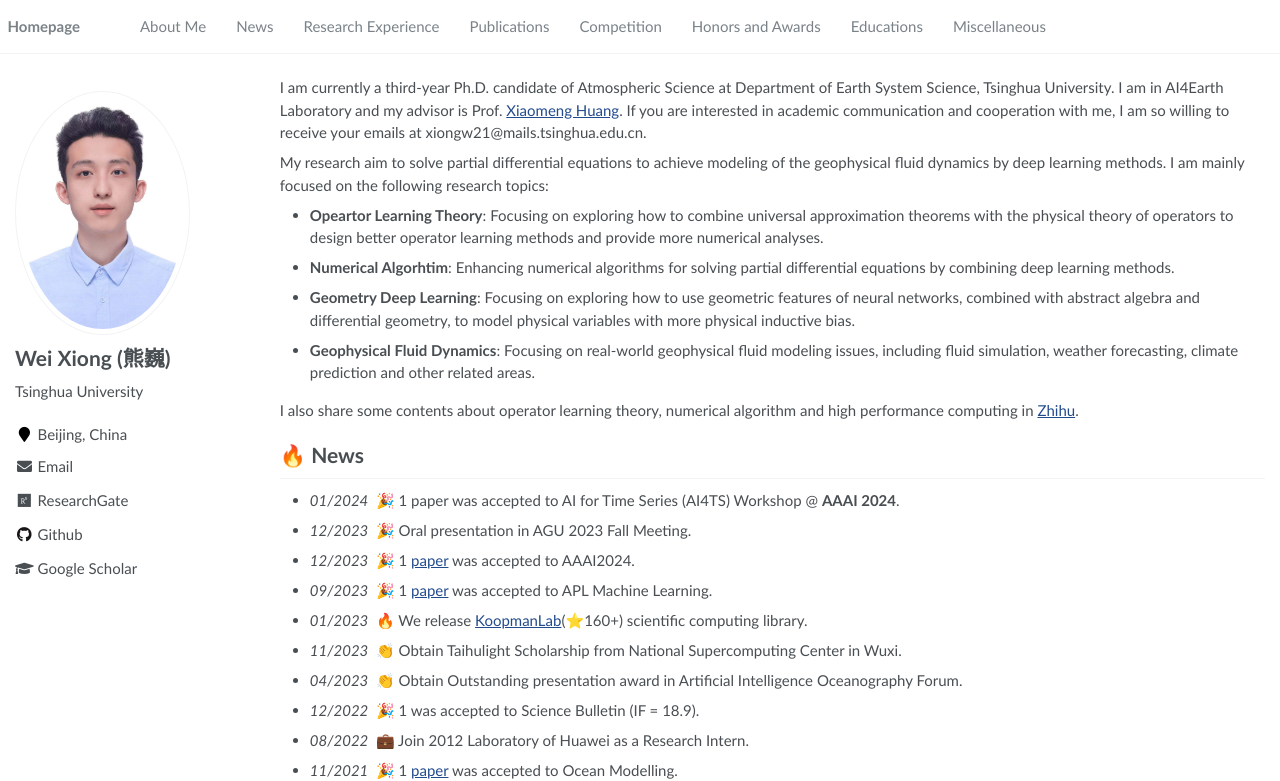
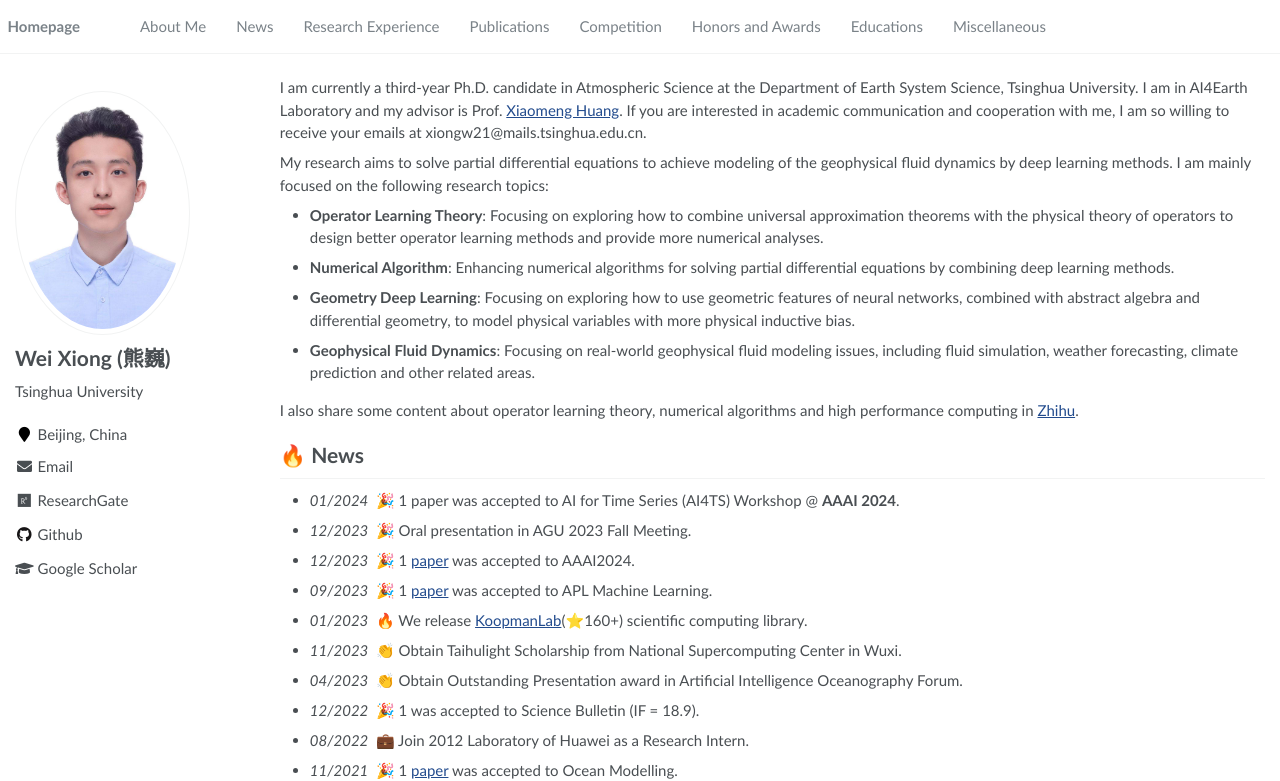
Before and after one commit to XiongWeiTHU/XiongWeiTHU.github.io, a Jekyll site: the page built from _pages/about.md, in a window 1280 px wide and 1400 px high. Shown: the top 781 px of the window. Built offline with Jekyll 4.4.1, drawn with Linux system fonts in a browser that asks for light colours; some of the changed text lies outside the part shown.

Commit message:
Update about.md

```diff
--- a/_pages/about.md
+++ b/_pages/about.md
@@ -17,17 +17,17 @@ redirect_from:
 
 <span class='anchor' id='about-me'></span>
 
-I am currently a third-year Ph.D. candidate of Atmospheric Science at Department of Earth System Science, Tsinghua University. I am in AI4Earth Laboratory and my advisor is Prof. [Xiaomeng Huang](http://faculty.dess.tsinghua.edu.cn/huangxiaomeng/en/index.htm). If you are interested in academic communication and cooperation with me, I am so willing to receive your emails at xiongw21@mails.tsinghua.edu.cn.
+I am currently a third-year Ph.D. candidate in Atmospheric Science at the Department of Earth System Science, Tsinghua University. I am in AI4Earth Laboratory and my advisor is Prof. [Xiaomeng Huang](http://faculty.dess.tsinghua.edu.cn/huangxiaomeng/en/index.htm). If you are interested in academic communication and cooperation with me, I am so willing to receive your emails at xiongw21@mails.tsinghua.edu.cn.
 
 <!-- You can find my CV here: [Curriculum Vitae](./files/cv.pdf).-->
 
-My research aim to solve partial differential equations to achieve modeling of the geophysical fluid dynamics by deep learning methods. I am mainly focused on the following research topics:
-* **Opeartor Learning Theory**: Focusing on exploring how to combine universal approximation theorems with the physical theory of operators to design better operator learning methods and provide more numerical analyses.
-* **Numerical Algorhtim**: Enhancing numerical algorithms for solving partial differential equations by combining deep learning methods.
+My research aims to solve partial differential equations to achieve modeling of the geophysical fluid dynamics by deep learning methods. I am mainly focused on the following research topics:
+* **Operator Learning Theory**: Focusing on exploring how to combine universal approximation theorems with the physical theory of operators to design better operator learning methods and provide more numerical analyses.
+* **Numerical Algorithm**: Enhancing numerical algorithms for solving partial differential equations by combining deep learning methods.
 * **Geometry Deep Learning**: Focusing on exploring how to use geometric features of neural networks, combined with abstract algebra and differential geometry, to model physical variables with more physical inductive bias.
 * **Geophysical Fluid Dynamics**: Focusing on real-world geophysical fluid modeling issues, including fluid simulation, weather forecasting, climate prediction and other related areas.
 
-I also share some contents about operator learning theory, numerical algorithm and high performance computing in [Zhihu](https://www.zhihu.com/people/Venney).
+I also share some content about operator learning theory, numerical algorithms and high performance computing in [Zhihu](https://www.zhihu.com/people/Venney).
 
 # 🔥 News
 - *01/2024* &nbsp;🎉 1 paper was accepted to AI for Time Series (AI4TS) Workshop @ **AAAI 2024**.
@@ -36,7 +36,7 @@ I also share some contents about operator learning theory, numerical algorithm a
 - *09/2023* &nbsp;🎉 1 [paper](https://www.researchgate.net/publication/373888508_KoopmanLab_Machine_learning_for_solving_complex_physics_equations) was accepted to APL Machine Learning.
 - *01/2023* &nbsp;🔥 We release [KoopmanLab](https://github.com/Koopman-Laboratory/KoopmanLab)(⭐️160+) scientific computing library.
 - *11/2023* &nbsp;👏 Obtain Taihulight Scholarship from National Supercomputing Center in Wuxi.
-- *04/2023* &nbsp;👏 Obtain Outstanding presentation award in Artificial Intelligence Oceanography Forum.
+- *04/2023* &nbsp;👏 Obtain Outstanding Presentation award in Artificial Intelligence Oceanography Forum.
 - *12/2022* &nbsp;🎉 1 was accepted to Science Bulletin (IF = 18.9).
 - *08/2022* &nbsp;💼 Join 2012 Laboratory of Huawei as a Research Intern.
 - *11/2021* &nbsp;🎉 1 [paper](https://www.sciencedirect.com/science/article/pii/S146350032100130X) was accepted to Ocean Modelling.
```
Also changed, not shown: other parts of _pages/about.md (+1 -1 lines).
